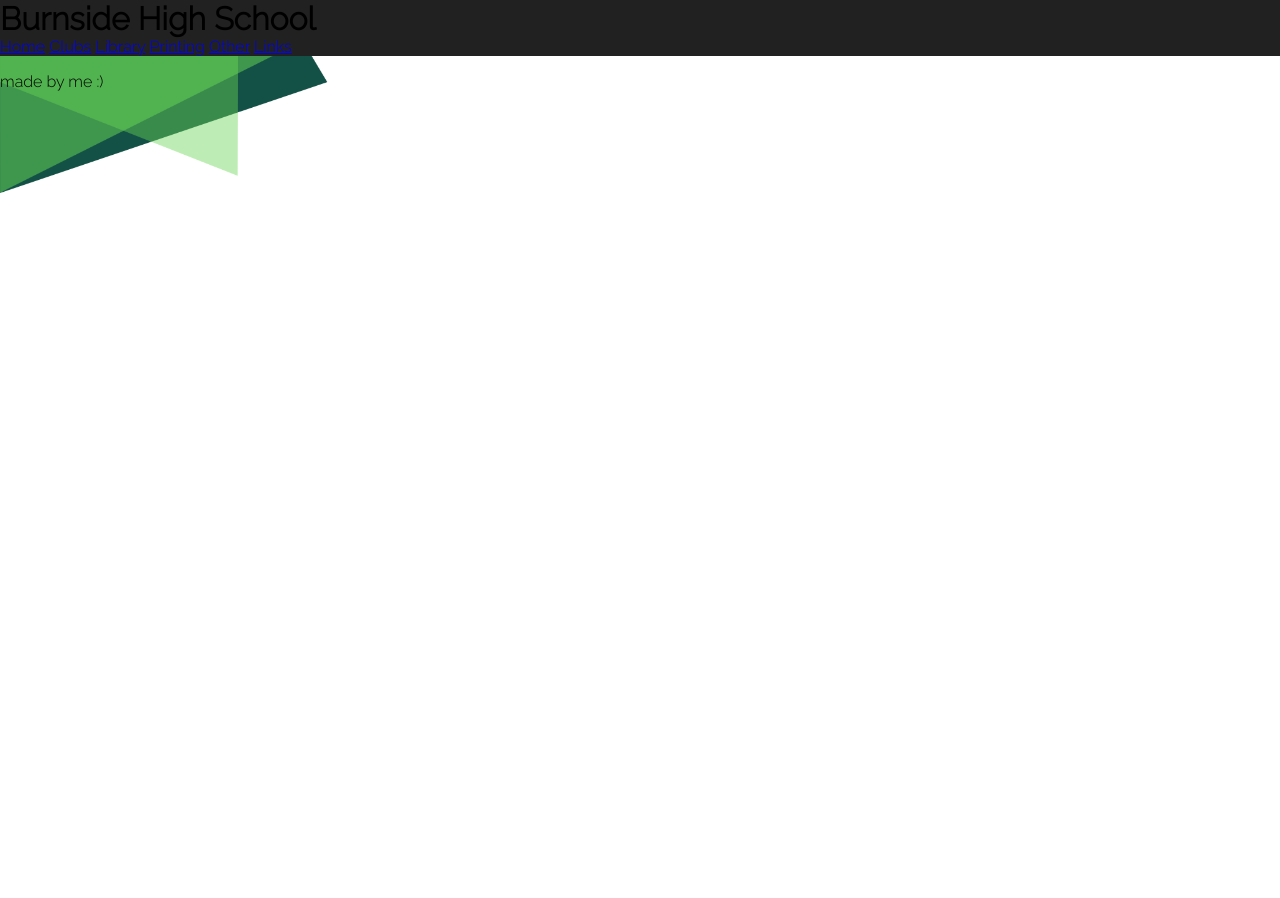
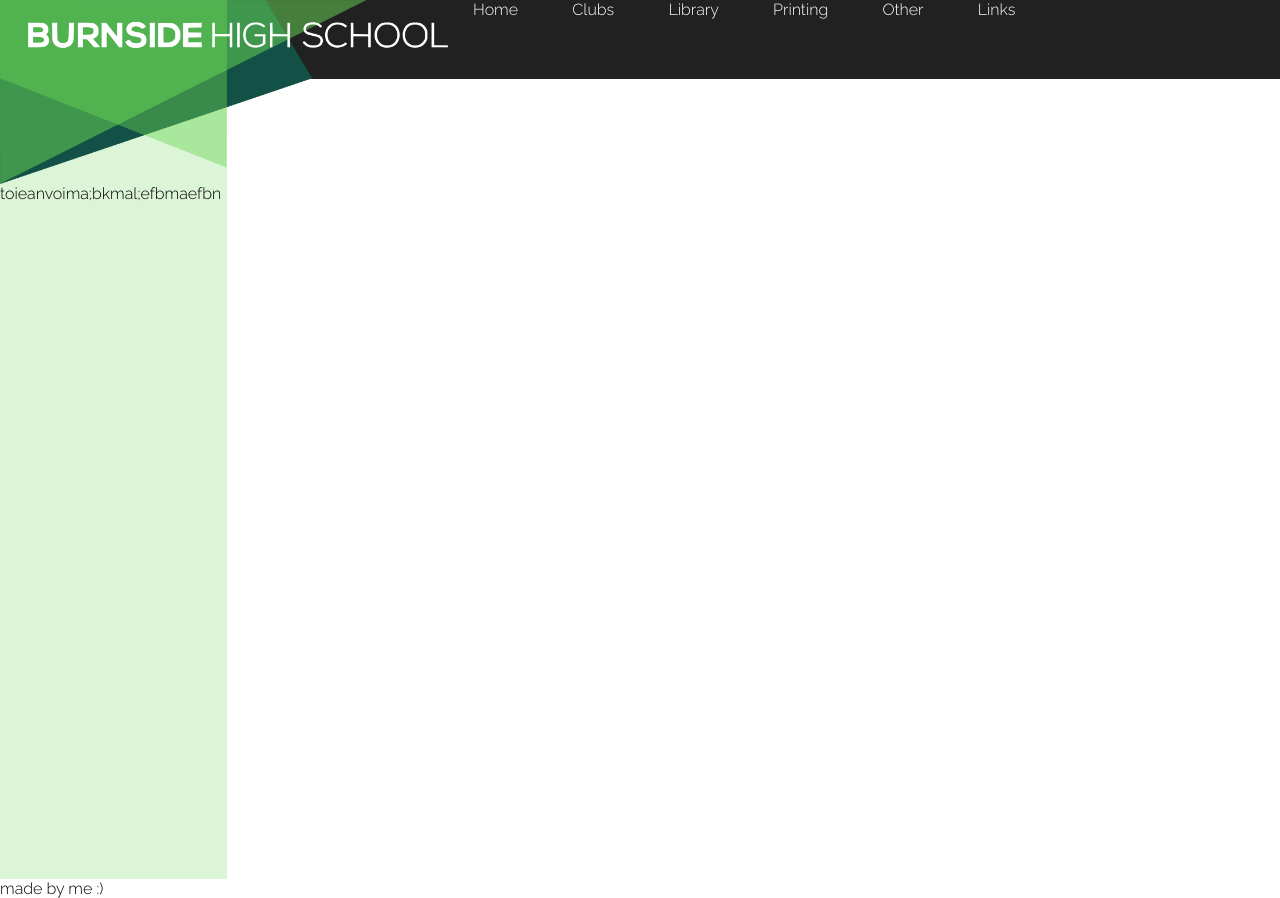
Before and after one commit to elise-n-2431/2022-bhs-website, a Flask app: page / in a window 1280 px wide. Before the commit the page ends 193 px from the top, so only its background shows below. Run offline with Flask 2, Linux system fonts and the light colour scheme.

Commit message:
finished logo and added sidebar (css)

```diff
--- a/static/css/style.css
+++ b/static/css/style.css
@@ -1,22 +1,37 @@
 body{
     font-family: 'Raleway', sans-serif;
     margin: 0px 0px 0px 0px;
-    background-image: url("corner triangles2.png");
     background-color: white;
     background-size: 30vw, 15.0857142857vw;
     background-repeat: no-repeat;
 }
-header h1{
-    margin: 0px 0px 0px 0px;
-    width: 100%;
-    height: 20%;
-    text-decoration-color: white;
+header a{
+    margin: 25px;
+
+    color: white;
+    text-decoration: none;
 }
+
 img{
-    width: 30vw;
+    width: 35vw;
     height: 100%;
     float: left;
 }
+article{
+    background-color: white;
+}
+
 header{
     background-color: rgba(33, 33, 33, 100);
+    height: 6.15vw;
 }
+
+.sidenav{
+    height:100vh;
+    width:17.7vw;
+    top:0;
+    background-color: rgba(220, 245, 215, 100);
+}
+p{
+    margin: 0px 0px 0px 0px;
+}
--- a/templates/header.html
+++ b/templates/header.html
@@ -1,5 +1,4 @@
 <header>
-    <h1>Burnside High School</h1>
     <a href="/">Home</a>
     <a href="/clubs">Clubs</a>
     <a href="/library">Library</a>
--- a/templates/home.html
+++ b/templates/home.html
@@ -1,5 +1,9 @@
 {% extends 'layout.html' %}
 {% block content %}
 <!--Put whatever articles that will go on the main page here-->
-
 {% endblock %}
+{% block sidebar %}
+<div class="sidenav">
+    <p>toieanvoima;bkmal;efbmaefbn</p>
+</div>
+{% endblock %}
--- a/templates/layout.html
+++ b/templates/layout.html
@@ -6,8 +6,11 @@
     <link href="https://fonts.googleapis.com/css2?family=Raleway:wght@300&display=swap" rel="stylesheet">
 </head>
 <body>
+    <img src="static/css/corner triangles3.png">
     {% include 'header.html' %}
-    {% block content%}{% endblock %}
+    <article>
+        {% block content%}{% endblock %}
+    </article>
     {% block sidebar%}{% endblock %}
     {% include 'footer.html' %}
 </body>
--- a/templates/nav.html
+++ /dev/null
@@ -1,3 +0,0 @@
-<nav>
-
-</nav>
```
Also changed, not shown: static/css/corner triangles3.png (added), static/images/corner triangles3.png (added).
